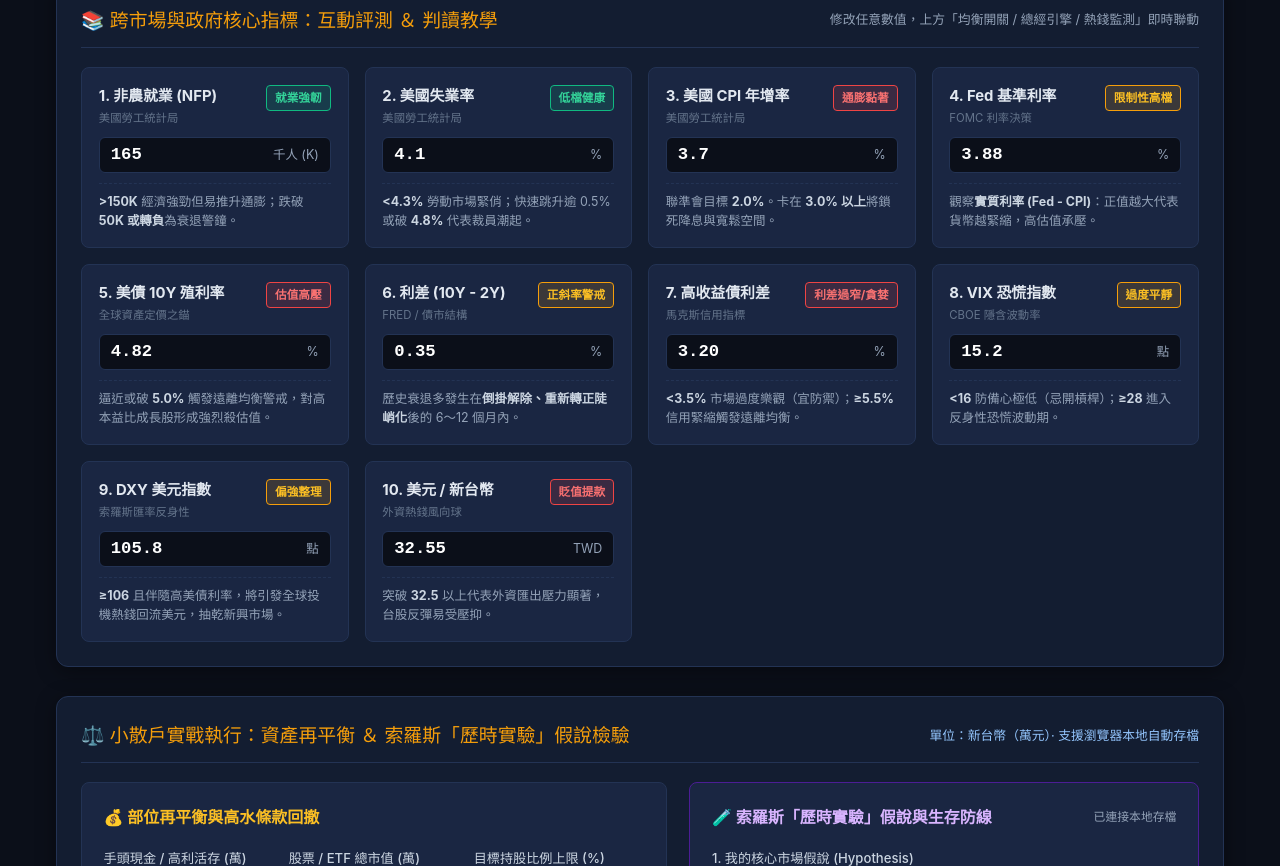
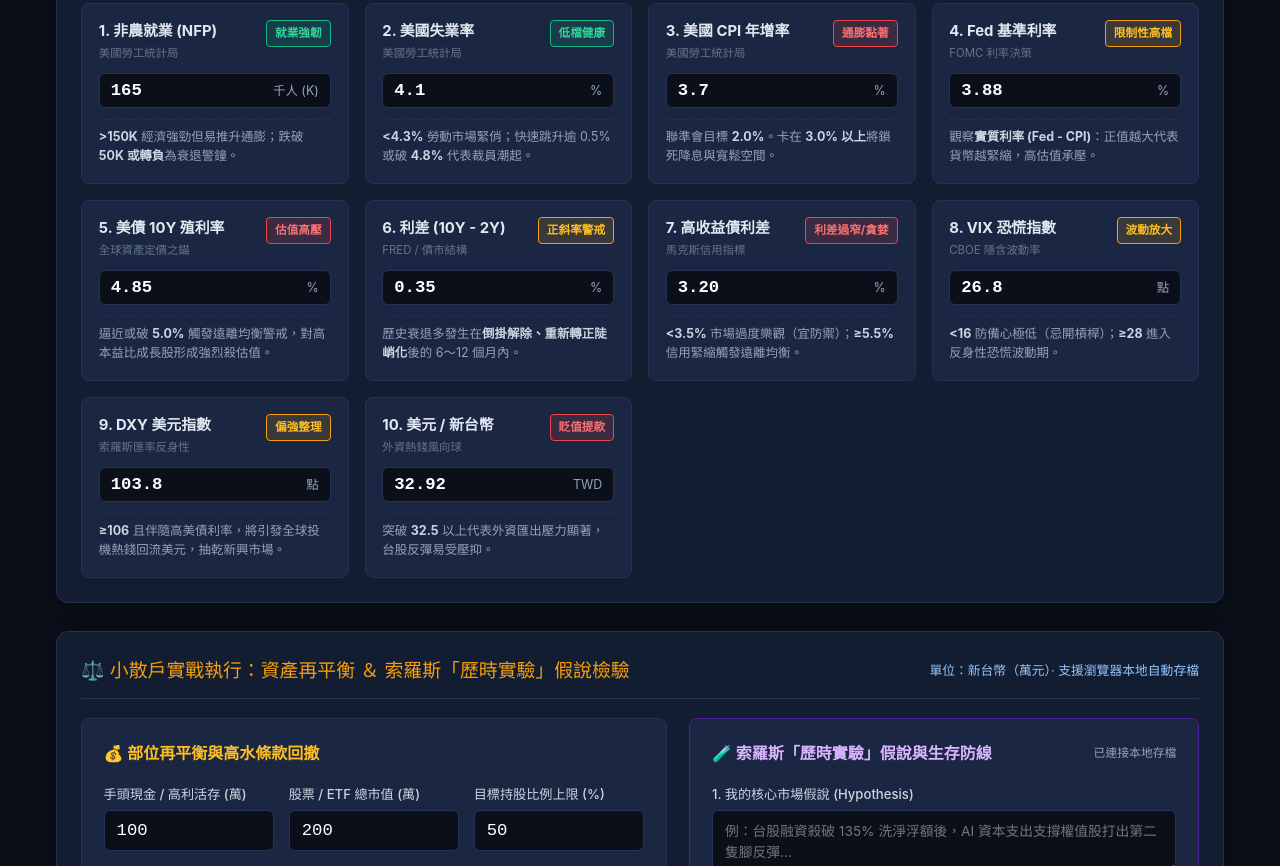
Before and after one commit to shun9904406/macro-dashboard, a plain HTML site: page index.html in a window 1280 px wide. Shown: the part 1629-2495 px from the top of the page. Drawn offline with Linux system fonts and the light colour scheme; a script that the page names is missing.

Commit message:
Auto update macro data

```diff
--- a/index.html
+++ b/index.html
@@ -298,7 +298,7 @@
     <section class="section-card">
       <div class="section-title">
         <span>🧭 總經週期即時診斷、四象限落點與熱錢反身性</span>
-        <span style="font-size: 0.8rem; color: #34d399;">基準數據：2026 年 11 月最新官方統計（可自由調整模擬）</span>
+        <span style="font-size: 0.8rem; color: #34d399;">基準數據：Python 自動同步（2026-11-26 23:57）</span>
       </div>
 
       <div class="engine-grid">
@@ -519,7 +519,7 @@
             <div><div class="ind-title">5. 美債 10Y 殖利率</div><div class="ind-source">全球資產定價之錨</div></div>
             <span class="ind-badge badge-hot" id="badge-tnx">估值高壓</span>
           </div>
-          <div class="ind-input-wrap"><input type="number" id="in-tnx" value="4.82" step="0.1" oninput="updateAllEngines()"><span class="ind-unit">%</span></div>
+          <div class="ind-input-wrap"><input type="number" id="in-tnx" value="4.85" step="0.1" oninput="updateAllEngines()"><span class="ind-unit">%</span></div>
           <div class="ind-guide">逼近或破 <b>5.0%</b> 觸發遠離均衡警戒，對高本益比成長股形成強烈殺估值。</div>
         </div>
 
@@ -546,7 +546,7 @@
             <div><div class="ind-title">8. VIX 恐慌指數</div><div class="ind-source">CBOE 隱含波動率</div></div>
             <span class="ind-badge badge-warn" id="badge-vix">過度平靜</span>
           </div>
-          <div class="ind-input-wrap"><input type="number" id="in-vix" value="15.2" step="1" oninput="updateAllEngines()"><span class="ind-unit">點</span></div>
+          <div class="ind-input-wrap"><input type="number" id="in-vix" value="26.8" step="1" oninput="updateAllEngines()"><span class="ind-unit">點</span></div>
           <div class="ind-guide"><b>&lt;16</b> 防備心極低（忌開槓桿）；<b>≥28</b> 進入反身性恐慌波動期。</div>
         </div>
 
@@ -555,7 +555,7 @@
             <div><div class="ind-title">9. DXY 美元指數</div><div class="ind-source">索羅斯匯率反身性</div></div>
             <span class="ind-badge badge-warn" id="badge-dxy">偏強吸金</span>
           </div>
-          <div class="ind-input-wrap"><input type="number" id="in-dxy" value="105.8" step="0.5" oninput="updateAllEngines()"><span class="ind-unit">點</span></div>
+          <div class="ind-input-wrap"><input type="number" id="in-dxy" value="103.8" step="0.5" oninput="updateAllEngines()"><span class="ind-unit">點</span></div>
           <div class="ind-guide"><b>≥106</b> 且伴隨高美債利率，將引發全球投機熱錢回流美元，抽乾新興市場。</div>
         </div>
 
@@ -564,7 +564,7 @@
             <div><div class="ind-title">10. 美元 / 新台幣</div><div class="ind-source">外資熱錢風向球</div></div>
             <span class="ind-badge badge-warn" id="badge-twd">貶值承壓</span>
           </div>
-          <div class="ind-input-wrap"><input type="number" id="in-twd" value="32.55" step="0.1" oninput="updateAllEngines()"><span class="ind-unit">TWD</span></div>
+          <div class="ind-input-wrap"><input type="number" id="in-twd" value="32.92" step="0.1" oninput="updateAllEngines()"><span class="ind-unit">TWD</span></div>
           <div class="ind-guide">突破 <b>32.5</b> 以上代表外資匯出壓力顯著，台股反彈易受壓抑。</div>
         </div>
       </div>
```
